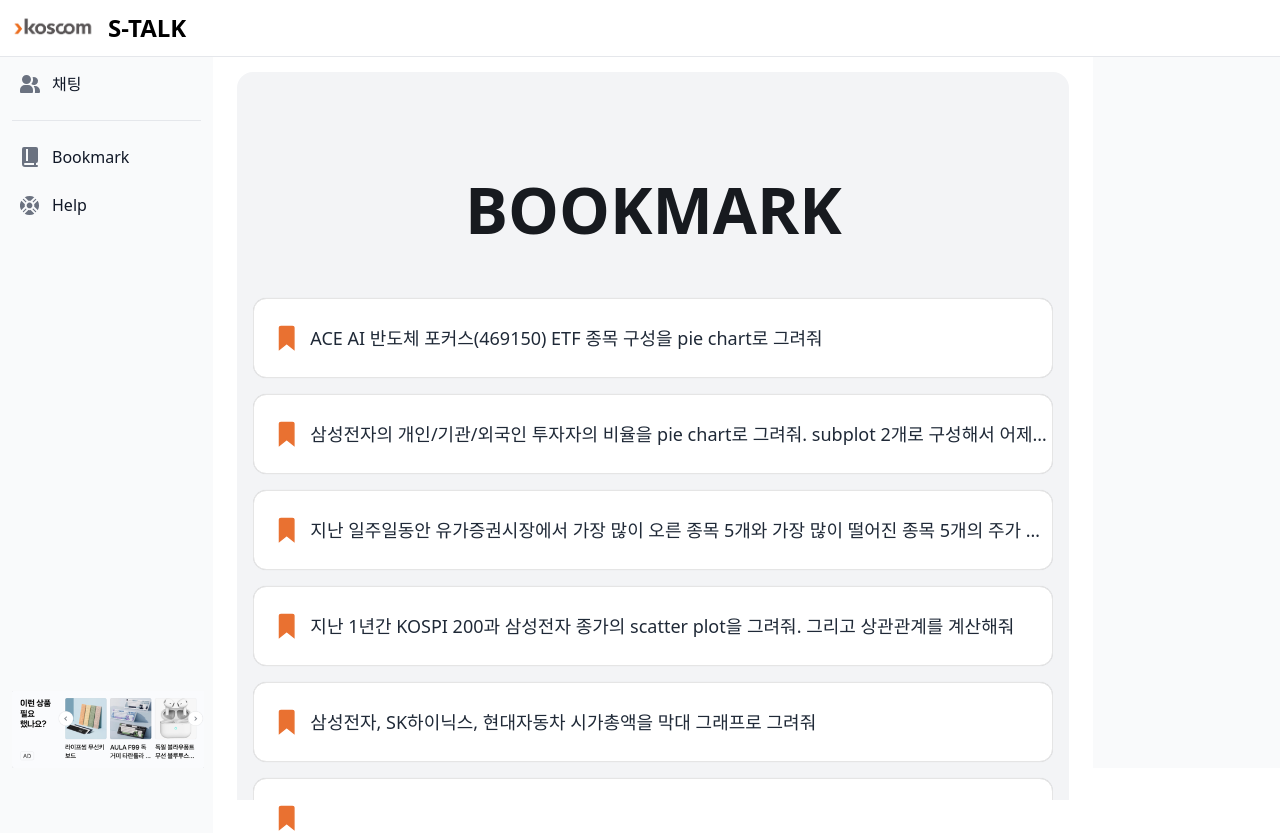
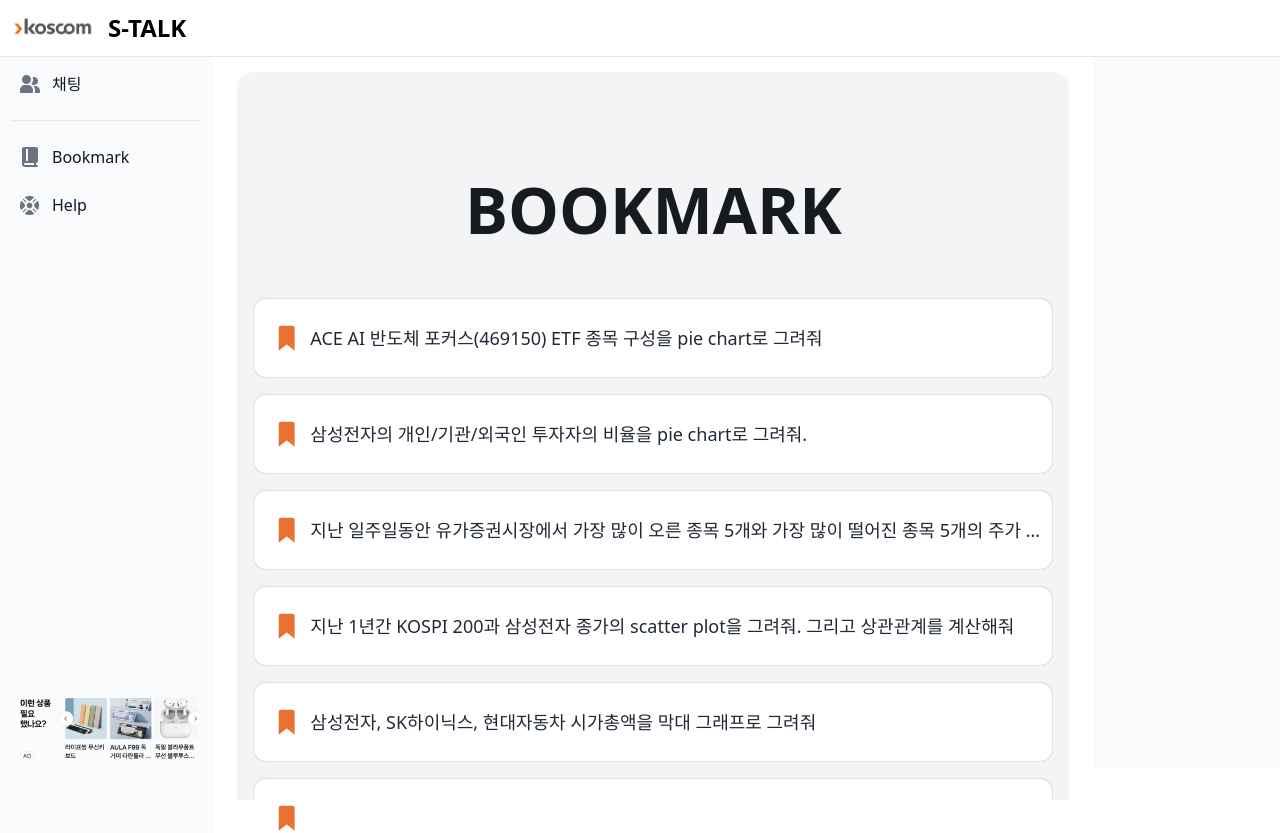
Before and after one commit to koscom-hackathon-2/frontend, a React (Create React App) app in the folder frontend/: page /bookmark in a window 1280 px wide. Built offline with nearby package versions, Linux system fonts and the light colour scheme; what tailwindcss-animated would draw is missing.

Commit message:
(no-issue) bookmark 질문 수정

```diff
--- a/frontend/src/components/Bookmark.js
+++ b/frontend/src/components/Bookmark.js
@@ -15,7 +15,7 @@
         {
             "idx": uuidv4(),
             "mark": true,
-            "text": "삼성전자의 개인/기관/외국인 투자자의 비율을 pie chart로 그려줘. subplot 2개로 구성해서 어제와 오늘의 비율을 각각 그려줘"
+            "text": "삼성전자의 개인/기관/외국인 투자자의 비율을 pie chart로 그려줘."
         },
         {
             "idx": uuidv4(),
```
